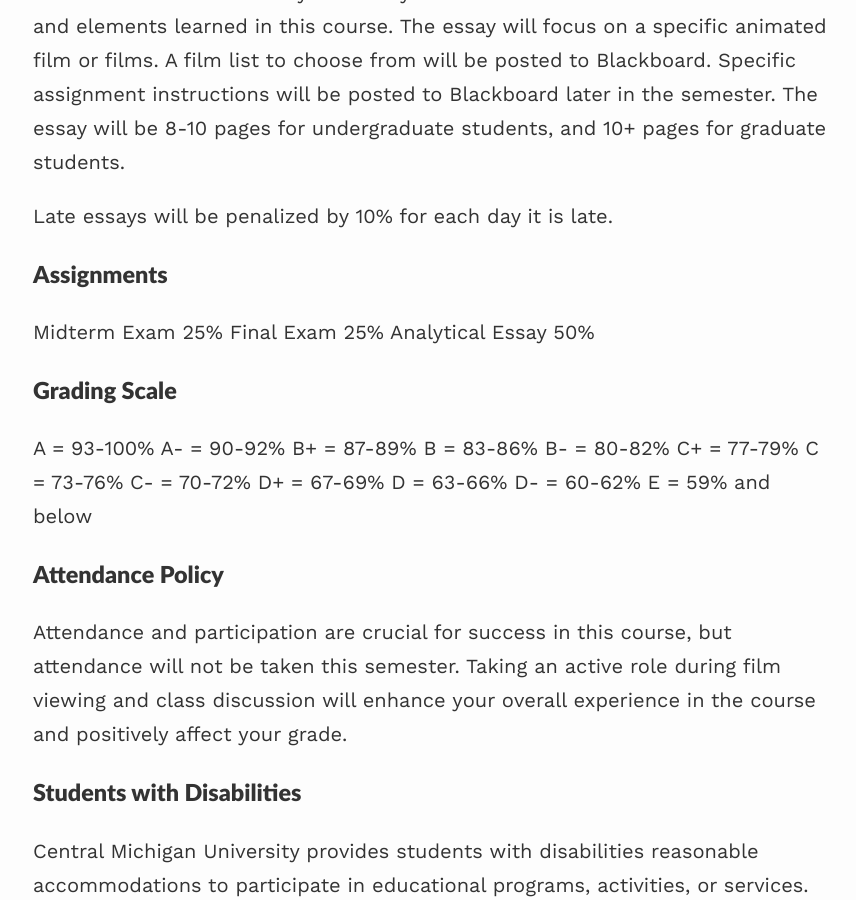
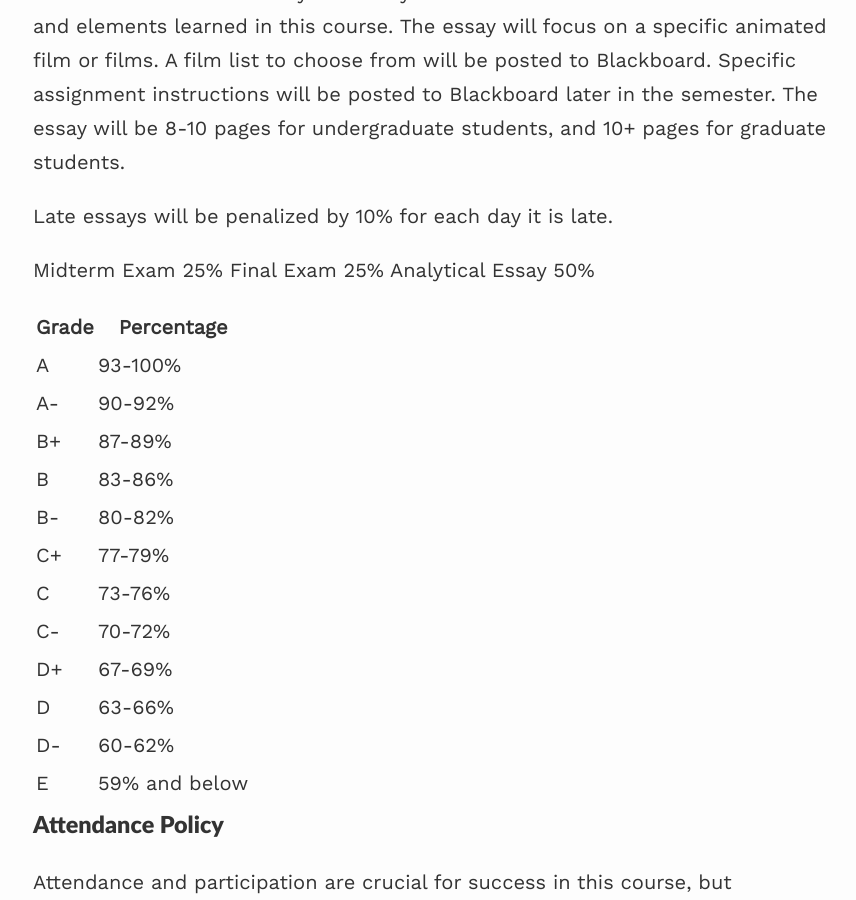
Before and after one commit to kmloesel/about, a Jekyll site: the page built from _projects/project2.md, in a window 1280 px wide and 900 px high, scrolled down 1682 px. Shown: the whole window, without its empty margins (207-1063 px from the left). Built offline with Jekyll 4.4.1, drawn with Linux system fonts in a browser that asks for light colours; nearby versions of some CDN libraries.

Commit message:
Syllabus

```diff
--- a/_projects/project2.md
+++ b/_projects/project2.md
@@ -41,24 +41,24 @@ Students will write an analytical essay that demonstrates the different theories
 
 Late essays will be penalized by 10% for each day it is late.
 
-### Assignments ###
 Midterm Exam 	25%
 Final Exam 		25%
 Analytical Essay	 50%
 
-### Grading Scale ###
-A 	=	93-100%
-A-	=	90-92%
-B+	=	87-89%
-B	=	83-86%
-B-	=	80-82%
-C+	=	77-79%
-C	=	73-76%
-C-	=	70-72%
-D+	=	67-69%
-D	=	63-66%
-D-	=	60-62%
-E	=	59% and below
+Grade | Percentage
+--- | ---
+A | 93-100%
+A- | 90-92%
+B+ | 87-89%
+B | 83-86%
+B- | 80-82%
+C+ | 77-79%
+C | 73-76%
+C- | 70-72%
+D+ | 67-69%
+D | 63-66%
+D- | 60-62%
+E | 59% and below
 
 ### Attendance Policy ###
 Attendance and participation are crucial for success in this course, but attendance will not be taken this semester. Taking an active role during film viewing and class discussion will enhance your overall experience in the course and positively affect your grade.
```
Also changed, not shown: cv.md (+2 -2 lines).
